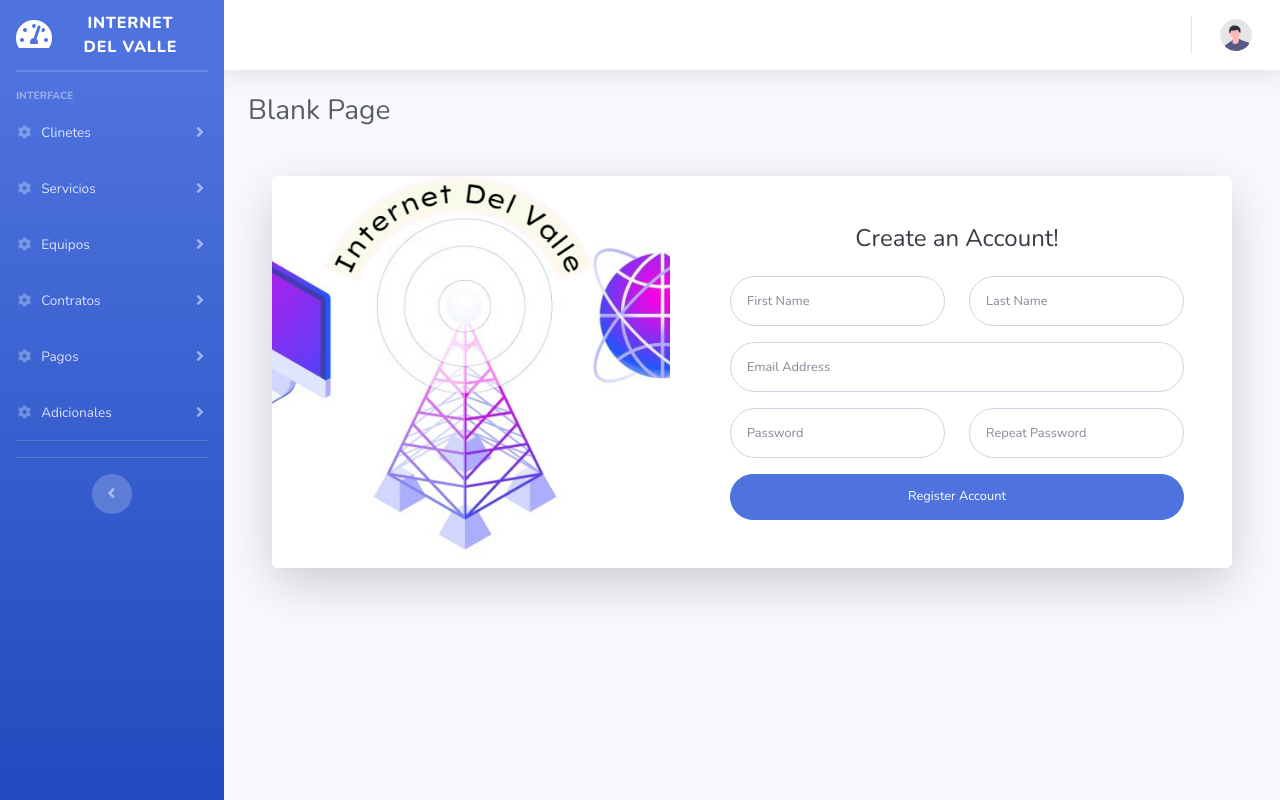
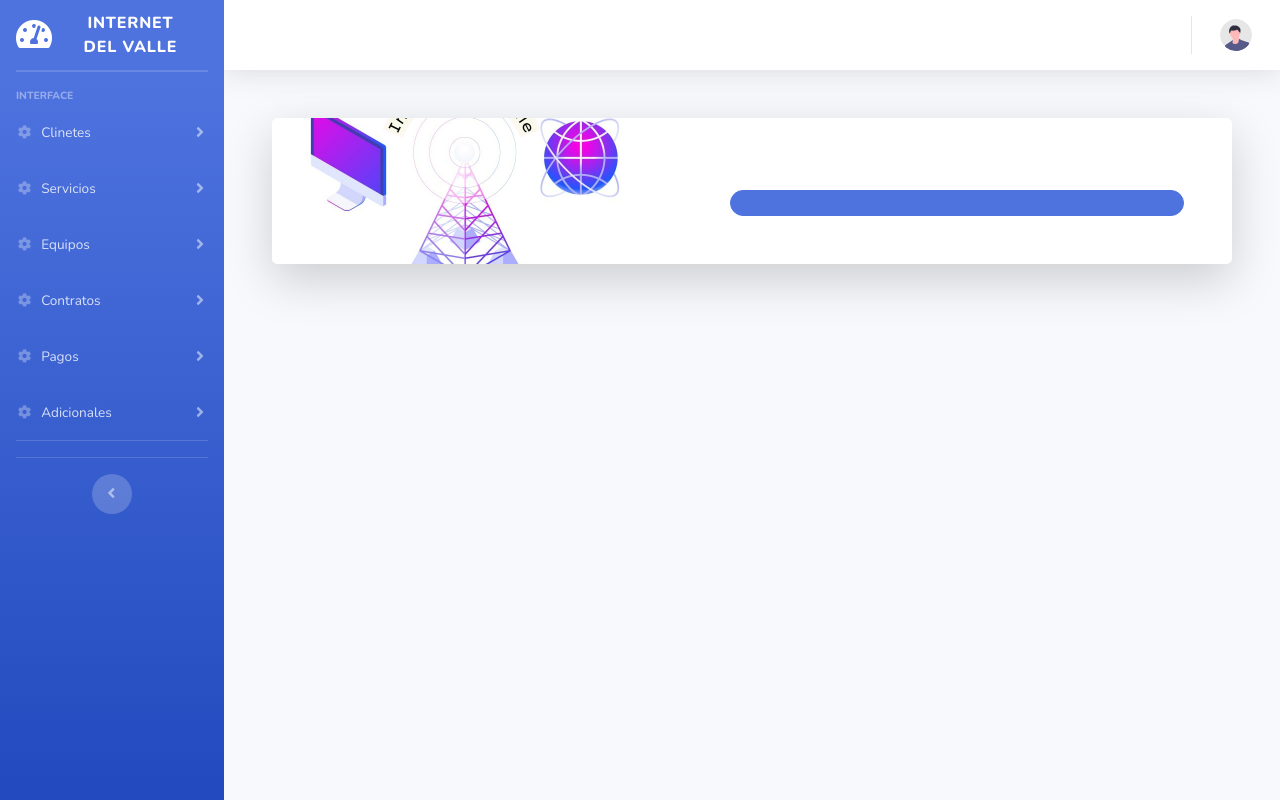
Before and after one commit to CarlosIrigoyen/IspDelValle, a Django app: template Isp/templates/form_base.html in a window 1280 px wide. Run offline with Django 4.2, Linux system fonts and the light colour scheme; the template is opened without the code that fills it, so the values that code supplies are empty; some libraries are stand-ins or nearby versions.

Commit message:
agragado ejemplo de  template de creacion

```diff
--- a/Isp/templates/form_base.html
+++ b/Isp/templates/form_base.html
@@ -10,35 +10,14 @@
                     <div class="col-lg-7">
                         <div class="p-5">
                             <div class="text-center">
-                                <h1 class="h4 text-gray-900 mb-4">Create an Account!</h1>
+                                <h1 class="h4 text-gray-900 mb-4">{% block nombre2 %}{% endblock nombre2 %}</h1>
                             </div>
                             <form class="user">
-                                <div class="form-group row">
-                                    <div class="col-sm-6 mb-3 mb-sm-0">
-                                        <input type="text" class="form-control form-control-user" id="exampleFirstName"
-                                            placeholder="First Name">
-                                    </div>
-                                    <div class="col-sm-6">
-                                        <input type="text" class="form-control form-control-user" id="exampleLastName"
-                                            placeholder="Last Name">
-                                    </div>
-                                </div>
-                                <div class="form-group">
-                                    <input type="email" class="form-control form-control-user" id="exampleInputEmail"
-                                        placeholder="Email Address">
-                                </div>
-                                <div class="form-group row">
-                                    <div class="col-sm-6 mb-3 mb-sm-0">
-                                        <input type="password" class="form-control form-control-user"
-                                            id="exampleInputPassword" placeholder="Password">
-                                    </div>
-                                    <div class="col-sm-6">
-                                        <input type="password" class="form-control form-control-user"
-                                            id="exampleRepeatPassword" placeholder="Repeat Password">
-                                    </div>
-                                </div>
+                                {% block campos %}
+
+                                {% endblock campos %}
                                 <a href="login.html" class="btn btn-primary btn-user btn-block">
-                                    Register Account
+                                  {% block  titulo_boton %} {% endblock titulo_boton %}
                                 </a>
                             </form>
                         </div>
--- a/Isp/templates/home.html
+++ b/Isp/templates/home.html
@@ -186,7 +186,7 @@
                 <!-- Begin Page Content -->
                 <div class="container-fluid">
                     <!-- Page Heading -->
-                    <h1 class="h3 mb-4 text-gray-800">Blank Page</h1>
+                    <h1 class="h3 mb-4 text-gray-800">{% block nombre %}{% endblock nombre %}</h1>
                     <!-- /.container-fluid -->
                     {% block content %}
                     {% endblock content %}
```
Also changed, not shown: Isp/Internet_Valle/templates/cliente_form.html (+32 -19 lines).
